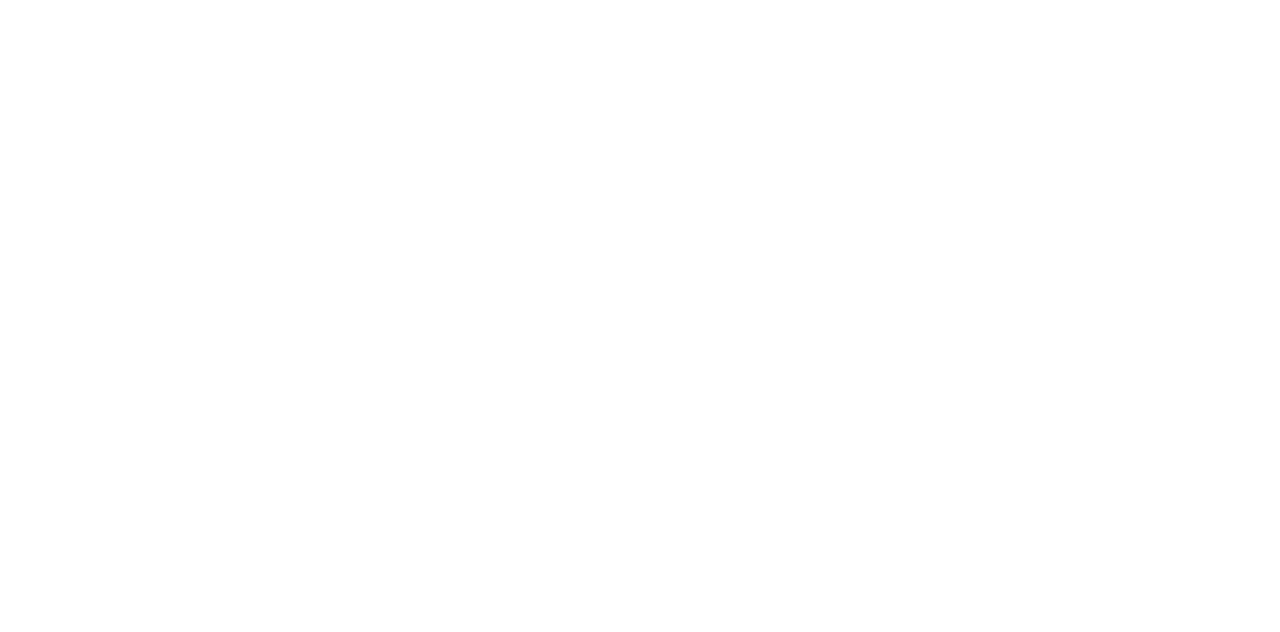
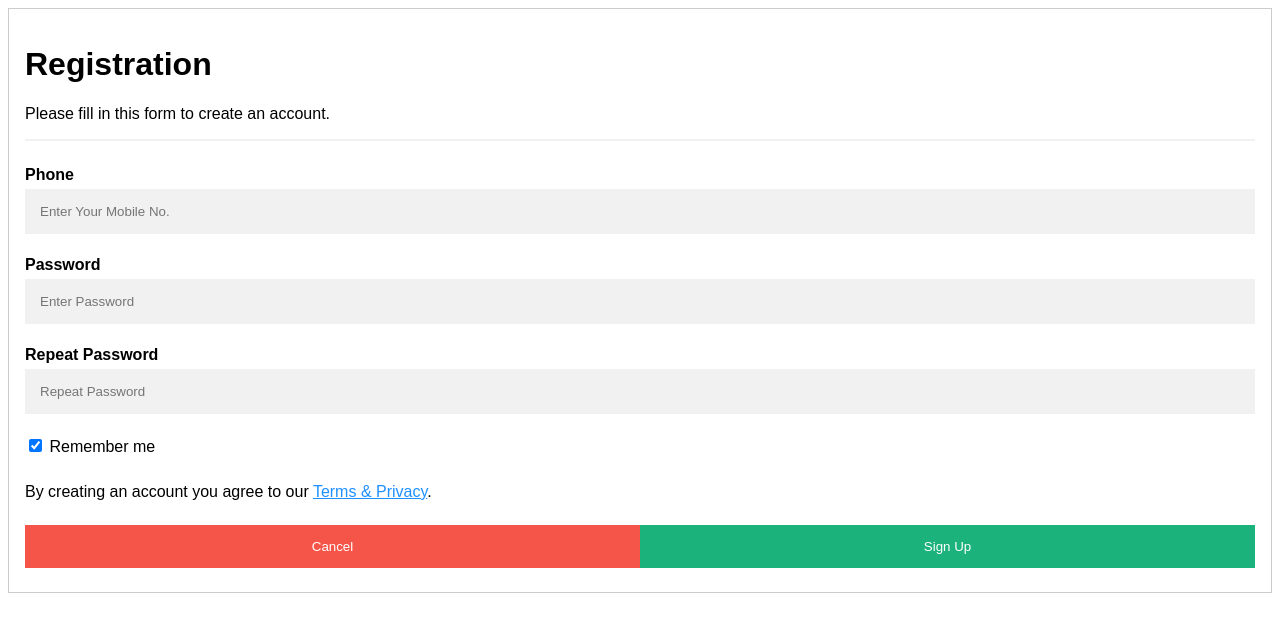
Before and after one commit to shadmantaqi/HACKNSU4_NSU_Forver_Alone_Coder, a PHP site: page /signup.php in a window 1280 px wide. Before the commit the part shown is empty. Shown: the top 632 px of the page. Run offline with PHP 8.4, Linux system fonts and the light colour scheme.

Commit message:
sign up edited

```diff
--- a/signup.php
+++ b/signup.php
@@ -1,12 +1,106 @@
 <!DOCTYPE html>
-<html lang="en">
-<head>
-    <meta charset="UTF-8">
-    <meta http-equiv="X-UA-Compatible" content="IE=edge">
-    <meta name="viewport" content="width=device-width, initial-scale=1.0">
-    <title>Welcome</title>
-</head>
+<html>
+<style>
+    body {
+        font-family: Arial, Helvetica, sans-serif;
+    }
+
+    * {
+        box-sizing: border-box
+    }
+
+    input[type=text],
+    input[type=password] {
+        width: 100%;
+        padding: 15px;
+        margin: 5px 0 22px 0;
+        display: inline-block;
+        border: none;
+        background: #f1f1f1;
+    }
+
+    input[type=text]:focus,
+    input[type=password]:focus {
+        background-color: #ddd;
+        outline: none;
+    }
+
+    hr {
+        border: 1px solid #f1f1f1;
+        margin-bottom: 25px;
+    }
+
+    button {
+        background-color: #04AA6D;
+        color: white;
+        padding: 14px 20px;
+        margin: 8px 0;
+        border: none;
+        cursor: pointer;
+        width: 100%;
+        opacity: 0.9;
+    }
+
+    button:hover {
+        opacity: 1;
+    }
+
+    .cancelbtn {
+        padding: 14px 20px;
+        background-color: #f44336;
+    }
+
+    .cancelbtn,
+    .signupbtn {
+        float: left;
+        width: 50%;
+    }
+
+    .container {
+        padding: 16px;
+    }
+
+    .clearfix::after {
+        content: "";
+        clear: both;
+        display: table;
+    }
+
+    @media screen and (max-width: 300px) {
+
+        .cancelbtn,
+        .signupbtn {
+            width: 100%;
+        }
+    }
+</style>
+
 <body>
 
+    <form action="/action_page.php" style="border:1px solid #ccc">
+        <div class="container">
+            <h1>Registration</h1>
+            <p>Please fill in this form to create an account.</p>
+            <hr>
+
+            <label for="psw-repeat"><b>Phone</b></label>
+            <input type="text" maxlength="11" placeholder="Enter Your Mobile No.">
+
+            <label for="psw"><b>Password</b></label>
+            <input type="password" placeholder="Enter Password" name="psw" required>
+
+            <label for="psw-repeat"><b>Repeat Password</b></label>
+            <input type="password" placeholder="Repeat Password" name="psw-repeat" required>
+            <label>
+                <input type="checkbox" checked="checked" name="remember" style="margin-bottom:15px"> Remember me
+            </label>
+            <p>By creating an account you agree to our <a href="#" style="color:dodgerblue">Terms & Privacy</a>.</p>
+            <div class="clearfix">
+                <button type="button" class="cancelbtn">Cancel</button>
+                <button type="submit" class="signupbtn">Sign Up</button>
+            </div>
+        </div>
+    </form>
 </body>
+
 </html>
```
